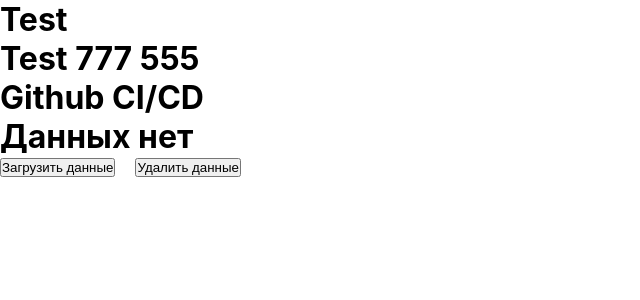
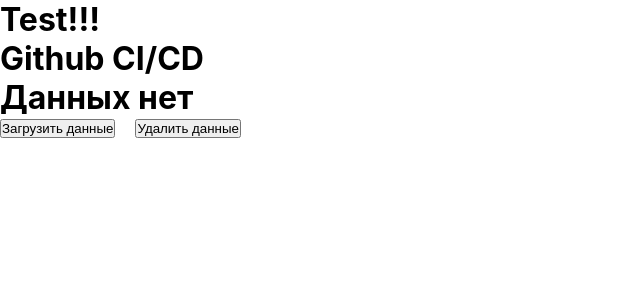
Before and after one commit to Nail-Ya/github-ci-cd-2, a React (Create React App) app: page / in a window 1280 px wide. Shown: the top 300 px of the page, without its empty margins (0-640 px from the left). Built offline with nearby package versions, Linux system fonts and the light colour scheme.

Commit message:
second github cicd 18

```diff
--- a/src/containers/MainPage/index.tsx
+++ b/src/containers/MainPage/index.tsx
@@ -10,8 +10,7 @@
 
   return (
     <Layout>
-      <h1>Test</h1>
-      <h1>Test 777 555</h1>
+      <h1>Test!!!</h1>
       <h1>Github CI/CD</h1>
       <h1>{testData ? 'Данные загружены' : 'Данных нет'}</h1>
       <button onClick={() => dispatch(loadTestData())}>Загрузить данные</button>
```
